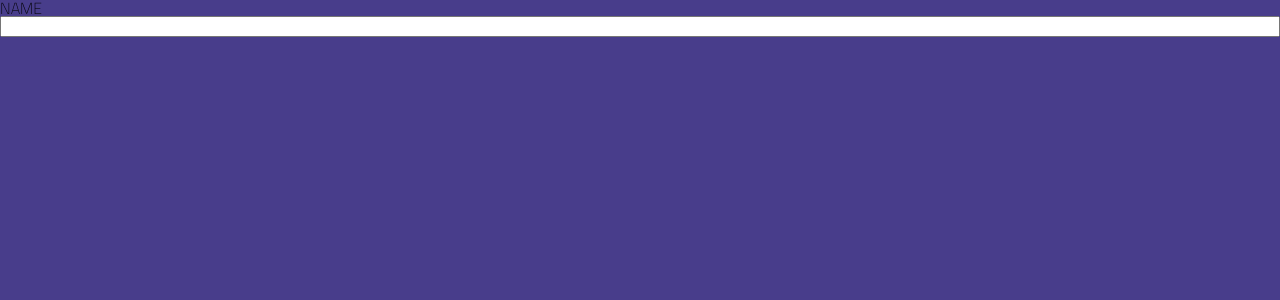
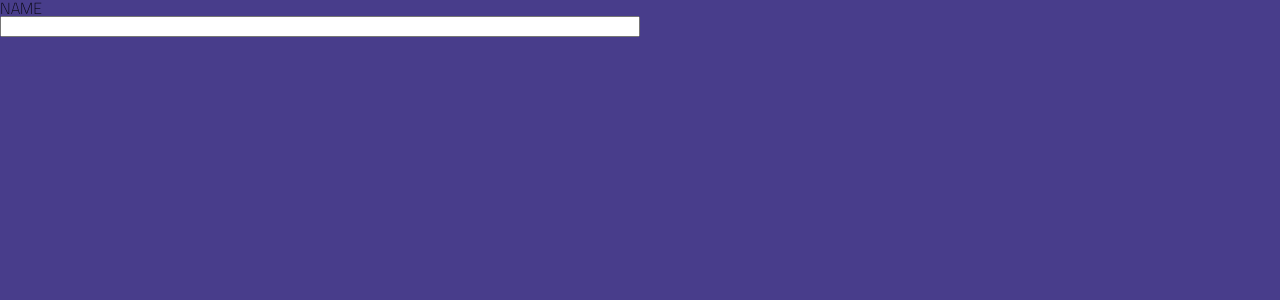
Before and after one commit to iversson-estudos/CV_Editor, a React (Vite) app: page / in a window 1280 px wide. Both pictures are taken after a click on the button "Lets Go". Shown: the top 300 px of the page. Built offline with nearby package versions, Linux system fonts and the light colour scheme.

Commit message:
started working on the app page

```diff
--- a/src/pages/app/App.jsx
+++ b/src/pages/app/App.jsx
@@ -3,10 +3,12 @@ import styles from './App.module.css';
 
 export default function App () {
        return (
-       <div className={styles.inputsContainer}>
+       <div className={styles.appContainer}>
+          <div className={styles.inputsContainer}>
           <div>
             <label>NAME</label>
             <input type="text" />
           </div>
        </div>
+      </div>
 )}
--- a/src/pages/app/App.module.css
+++ b/src/pages/app/App.module.css
@@ -1,6 +1,14 @@
-.inputsContainer{
+.appContainer{
+    width: 100vw;
+    height: 100vh;
+    display: grid;
+    grid-template-columns: 1fr 1fr;
+
+    .inputsContainer{
+        grid-column: 1 / 2;
         div{
             display: flex;
             flex-direction: column;
         }
     }
+}
```
